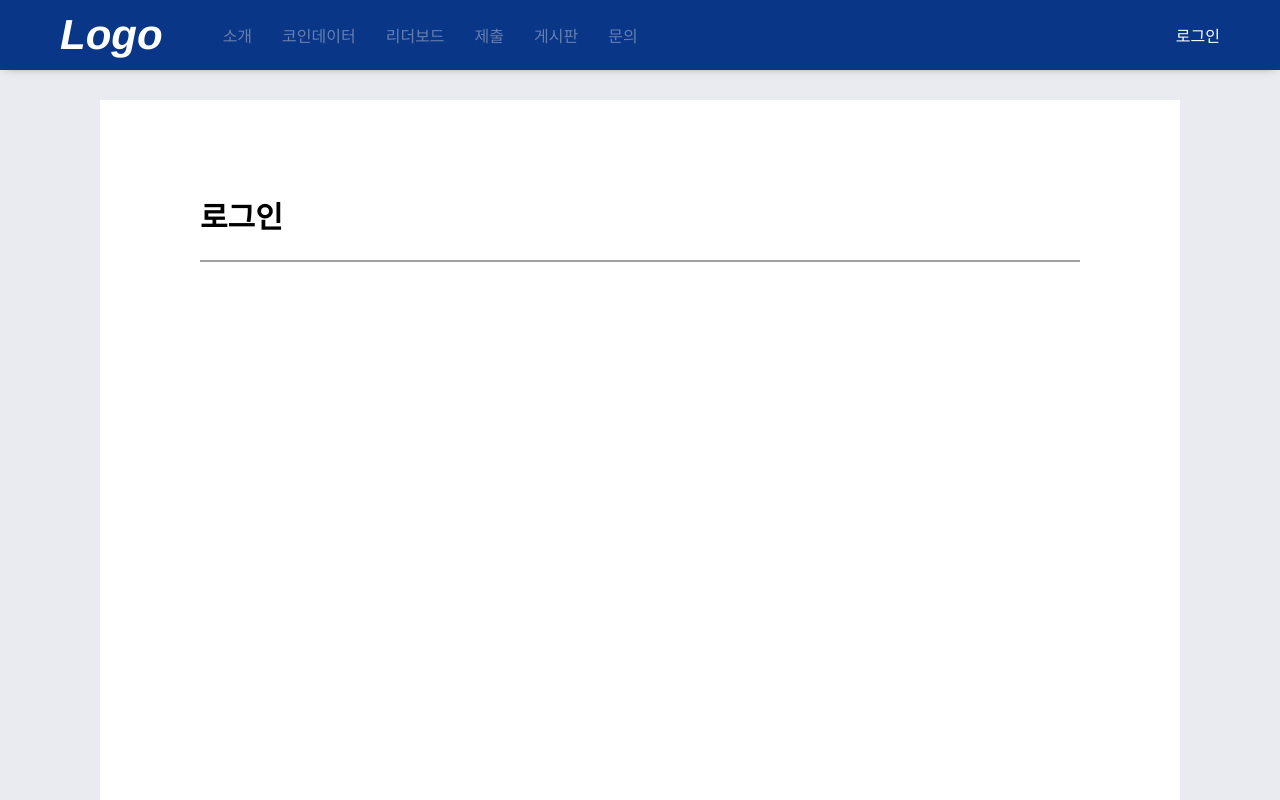
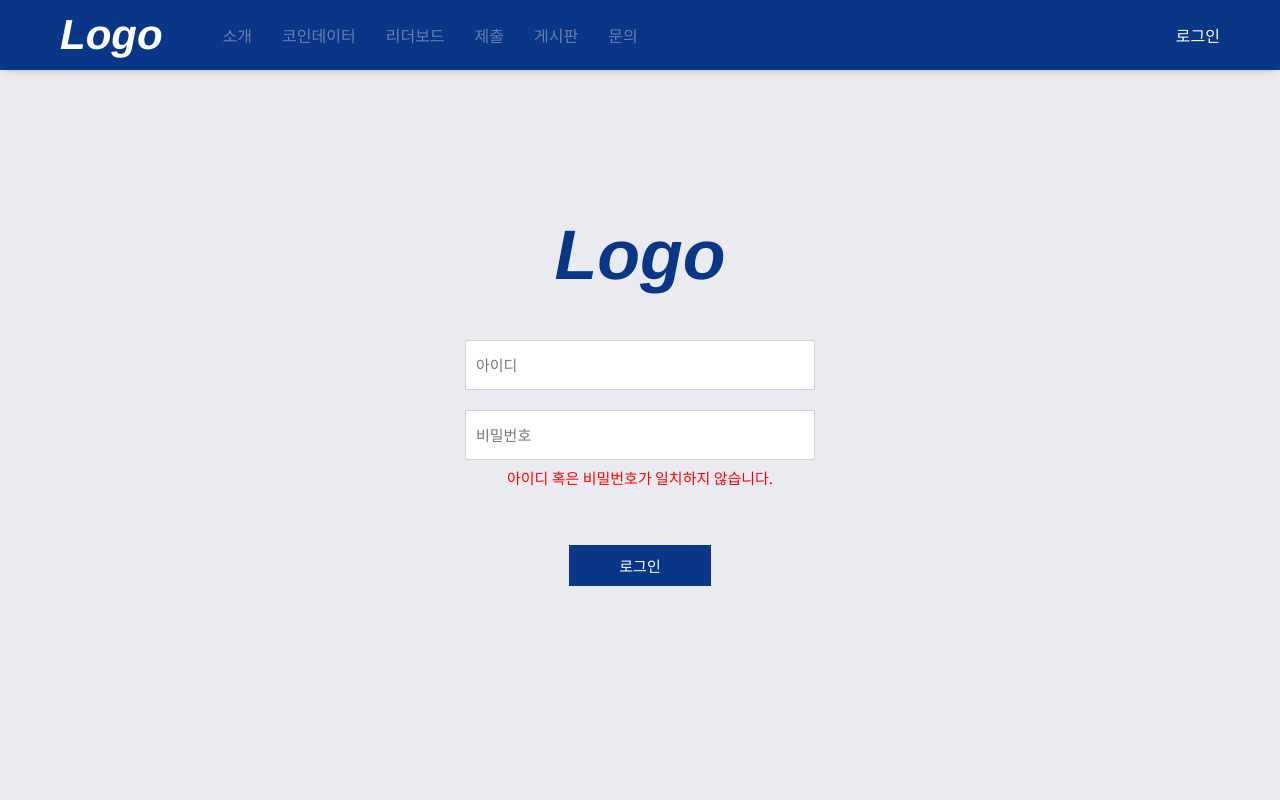
Before and after one commit to whdgusdl48/CoinPrediction-Contest, a React (Create React App) app in the folder front-end/: page /login in a window 1280 px wide. Shown: the top 800 px of the page. Built offline with nearby package versions, Linux system fonts and the light colour scheme.

Commit message:
로그인 수정

```diff
--- a/front-end/src/Routes/Login/Presenter.js
+++ b/front-end/src/Routes/Login/Presenter.js
@@ -3,31 +3,56 @@ import React from "react";
 import styled from "styled-components";
 
 const Main = styled.div`
-  padding: 30px 100px;
+  display: flex;
+  justify-content: center;
   background-color: #e9ebf0;
   height: 1000px;
+  padding-top: 150px;
 `;
-
 const MainContainer = styled.div`
-  background-color: white;
-  height: 100%;
+  text-align: center;
 `;
-
-const Container = styled.div`
-  margin: 0 100px;
-  & > h1 {
-    padding: 100px 0 30px 0;
-    font-size: 30px;
-    font-weight: 600;
-    border-bottom: 2px solid #a0a0a0;
+const Logo = styled.div`
+  font-size: 70px;
+  font-family: "Arimo", sans-serif;
+  font-weight: 700;
+  font-style: italic;
+  color: #093687;
+  margin-bottom: 30px;
+  @media only screen and (max-width: 800px) {
+    font-size: 36px;
   }
+`;
+const TextField = styled.input`
+  margin-top: 20px;
+  border: 1px solid lightgray;
+  font-size: 15px;
+  padding: 10px;
+  width: 350px;
+  height: 50px;
+`;
+const LoginButton = styled.button`
+  background-color: #093687;
+  font-size: 15px;
+  padding: 10px 50px;
+  color: white;
+  margin-top: 50px;
+  justify-content: center;
+`;
+const Alert = styled.p`
+  color: red;
+  margin: 10px 2px;
+  font-size: 15px;
 `;
 export default () => (
   <Main>
     <MainContainer>
-      <Container>
-        <h1>로그인</h1>
-      </Container>
+      <Logo>Logo</Logo>
+      <TextField placeholder={"아이디"}></TextField>
+      <br></br>
+      <TextField type={"password"} placeholder={"비밀번호"}></TextField>
+      <Alert>아이디 혹은 비밀번호가 일치하지 않습니다.</Alert>
+      <LoginButton>로그인</LoginButton>
     </MainContainer>
   </Main>
 );
--- a/front-end/src/Routes/Submit/Container.js
+++ b/front-end/src/Routes/Submit/Container.js
@@ -1,5 +1,5 @@
 /* eslint-disable import/no-anonymous-default-export */
 import Presenter from "./Presenter";
 
-const data = [1, 2, 3, 4, 5, 6, 7, 8, 9, 10];
+const data = [1, 2, 3, 4, 5, 6, 7, 8, 9, 10, 11];
 export default () => <Presenter data={data} />;
--- a/front-end/src/Routes/Submit/Presenter.js
+++ b/front-end/src/Routes/Submit/Presenter.js
@@ -82,7 +82,7 @@ const Line = styled.span`
   border-right: 2px solid;
 `;
 const Box = styled.div`
-  margin: 70px 20px 30px 20px;
+  margin: 70px 50px 30px 40px;
   border: 2px solid #a0a0a0;
   border-radius: 10px;
   & > div {
@@ -93,7 +93,7 @@ const Box = styled.div`
 `;
 const Contents = styled.div`
   display: flex;
-  justify-content: space-between;
+  justify-content: start;
   flex-wrap: wrap;
 `;
 export default ({ data }) => {
```
